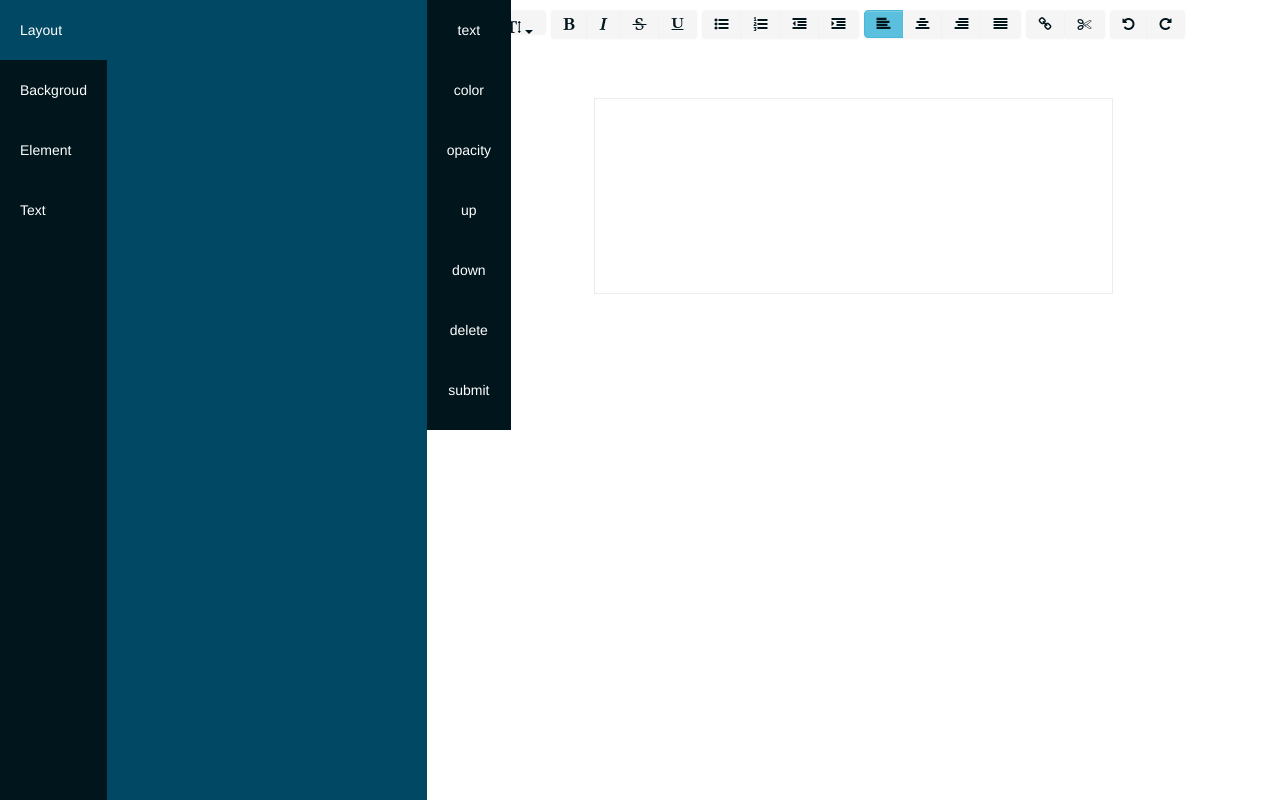
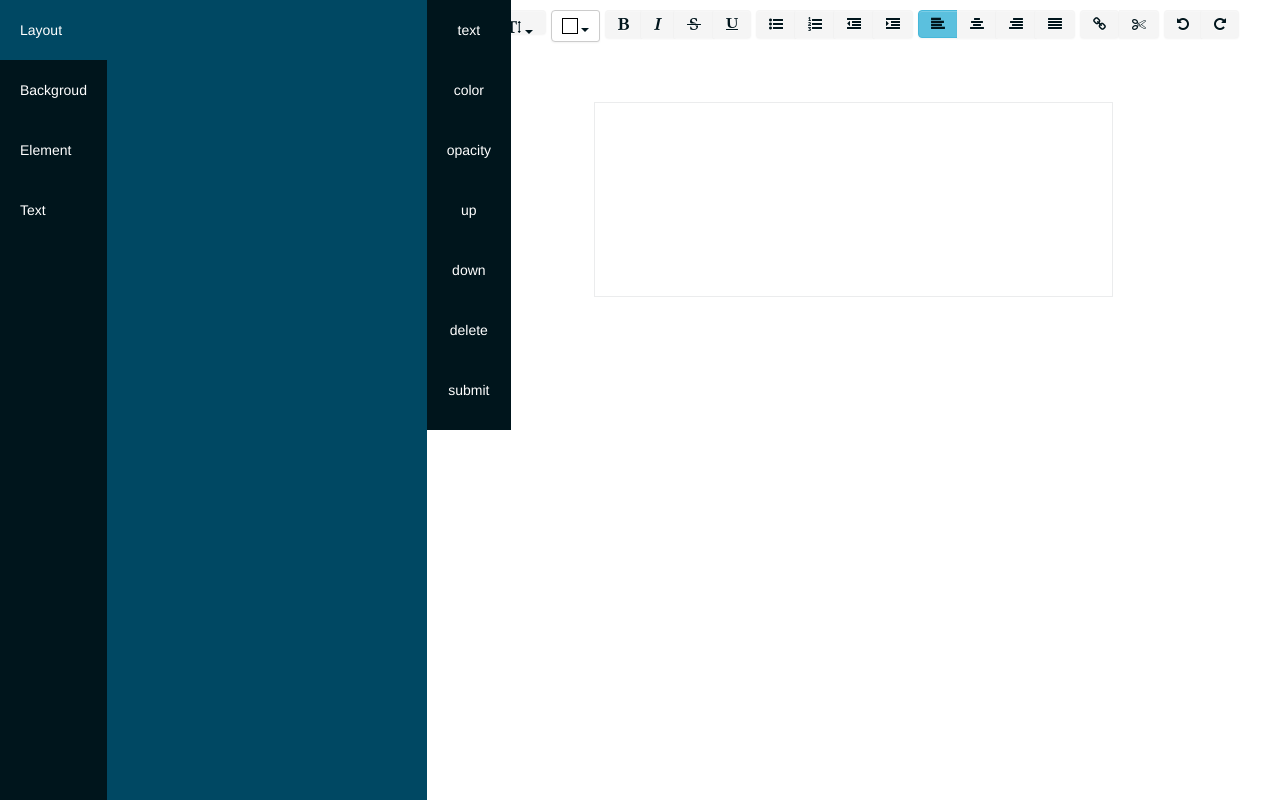
Before and after one commit to thienasz/aszbannaer20160719, a PHP site: page /banner in a window 1280 px wide. Shown: the part 55-855 px from the top of the page. Run offline with PHP 8.4, Linux system fonts and the light colour scheme; data comes from the database, SQL or seed files in the repository.

Commit message:
add font color

```diff
--- a/views/banner/index.php
+++ b/views/banner/index.php
@@ -22,6 +22,15 @@
                 <li><a data-edit="fontSize 5"><font size="5">Huge</font></a></li>
                 <li><a data-edit="fontSize 3"><font size="3">Normal</font></a></li>
                 <li><a data-edit="fontSize 1"><font size="1">Small</font></a></li>
+            </ul>
+        </div>
+        <div class="btn-group btn-group-sm colorpickerplus-dropdown" id="fontcolor">
+            <div class="btn btn-default dropdown-toggle" data-toggle="dropdown" title="Font Color"><span class="color-fill-icon dropdown-color-fill-icon"></span>&nbsp;<b class="caret"></b></div>
+            <ul class="dropdown-menu">
+                <li class="disabled">
+                    <div class="colorpickerplus-container"></div>
+                </li>
+
             </ul>
         </div>
         <div class="btn-group">
```
